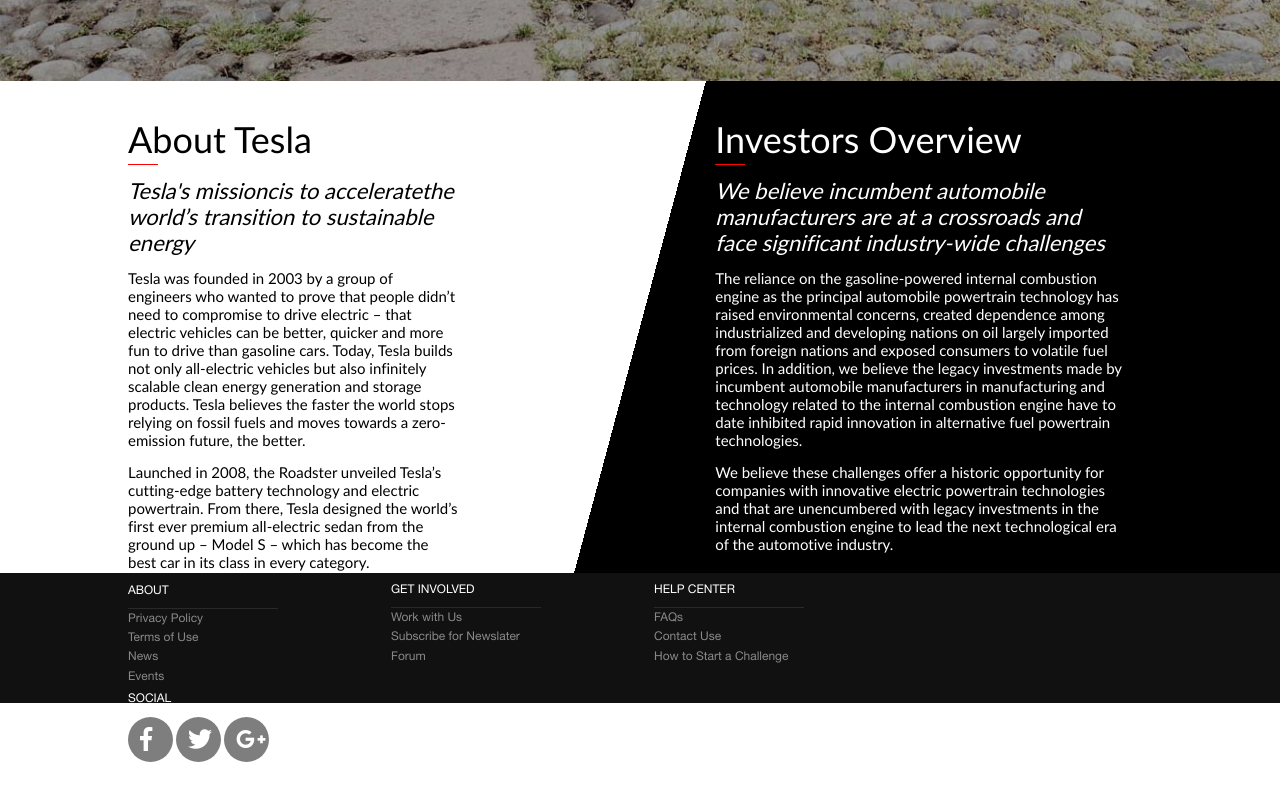
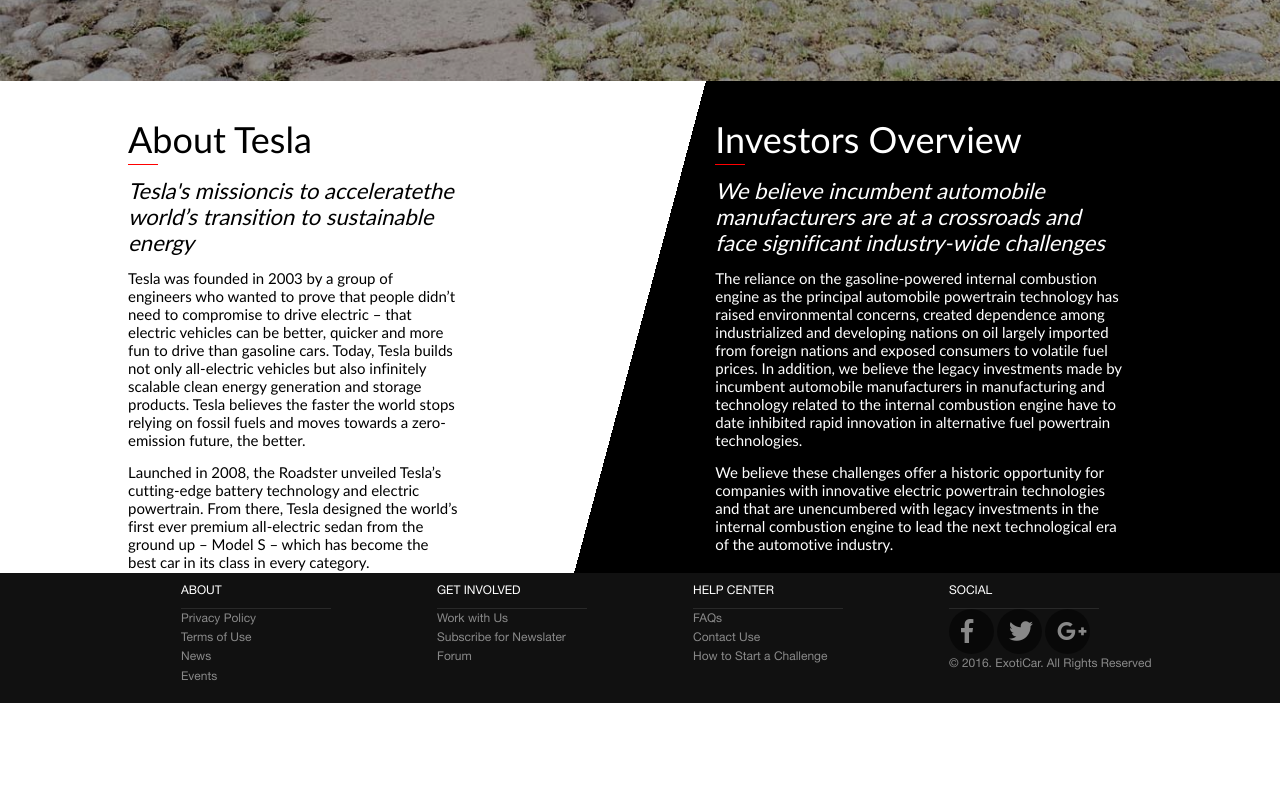
Before and after one commit to AndreyPotikha/TeslaSite, a plain HTML site: page index.html in a window 1280 px wide. Shown: the part 719-1519 px from the top of the page. After the commit the page ends 1422 px from the top, so only its background shows below. Drawn offline with Linux system fonts and the light colour scheme; files whose address does not match are found by name.

Commit message:
add tesla index

```diff
--- a/css/style.css
+++ b/css/style.css
@@ -74,6 +74,8 @@ hr{
 }
 
 .footer {
+	display: flex;
+	justify-content: space-around;
 	height: 130px;
 	width: 100%;
 	line-height: 35px;
@@ -82,7 +84,7 @@ hr{
 
 .footer-div {
 	display: inline-block;
-	padding-right: 110px;
+	/*padding-right: 110px;*/
 }
 
 .footer ul {
--- a/index.html
+++ b/index.html
@@ -61,7 +61,7 @@
 	<div class="clear"></div>
 
 	<footer class="footer container">
-		<div class="footer-div">
+			<div class="footer-div">
 				<p>about</p>
 				<hr>
 				<ul>
@@ -71,7 +71,7 @@
 					<li><a href="#">Events</a></li>
 				</ul>
 			</div>
-			<div class="footer-div" style="position: relative; bottom: 20px">
+			<div class="footer-div">
 				<p>get involved</p>
 				<hr>
 				<ul>
@@ -80,7 +80,7 @@
 					<li><a href="#">Forum</a></li>
 				</ul>
 			</div>
-			<div class="footer-div" style="position: relative; bottom: 20px">
+			<div class="footer-div">
 				<p>help center</p>
 				<hr>
 				<ul>
@@ -89,7 +89,7 @@
 					<li><a href="#">How to Start a Challenge</a></li>
 				</ul>
 			</div>
-			<div  class="footer-div" style="position: relative; bottom: 13px">
+			<div  class="footer-div">
 				<p>Social</p>
 				<hr>
 				<ul class="red-social-icon">
```
Also changed, not shown: about.html (+3 -3 lines), contacts.html (+3 -3 lines).
